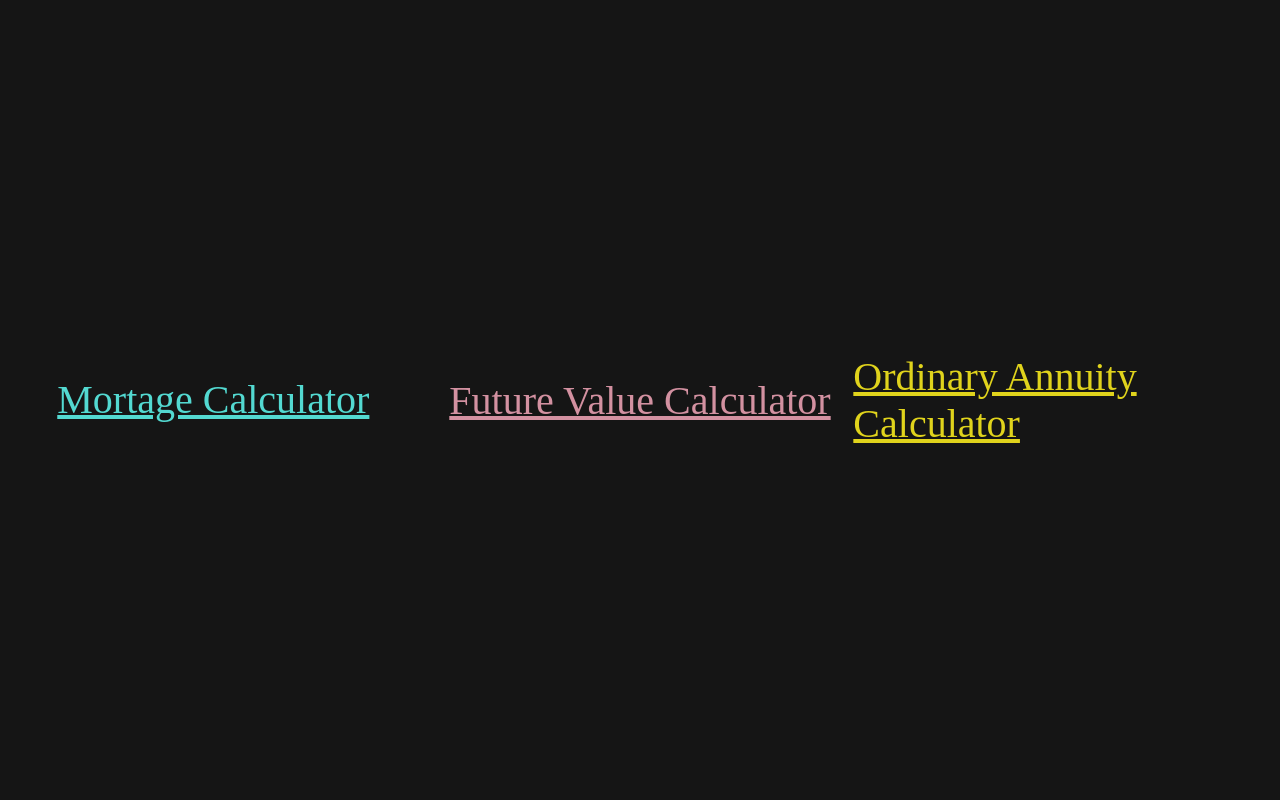
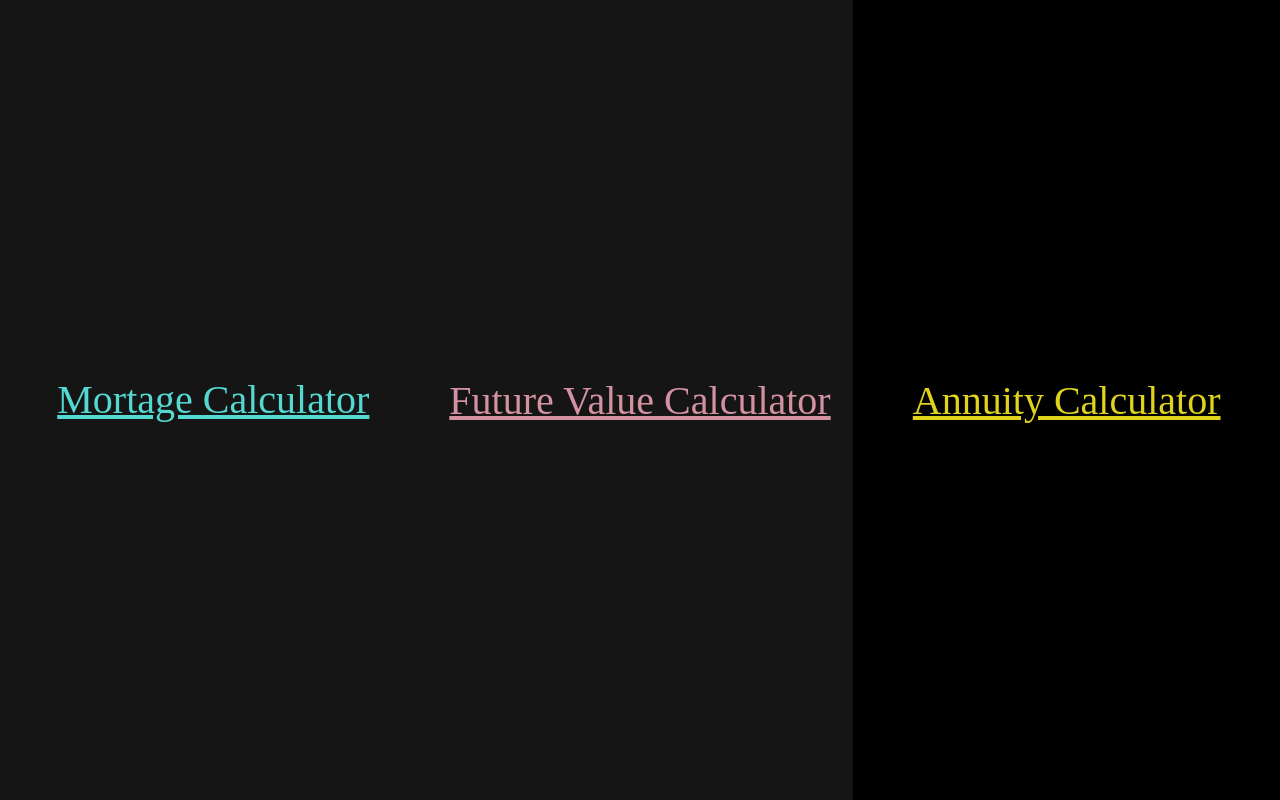
Before and after one commit to rtheFounding/WorkShop1, a plain HTML site: page index.html in a window 1280 px wide. Drawn offline with Linux system fonts and the light colour scheme.

```diff
--- a/css/index.css
+++ b/css/index.css
@@ -15,7 +15,7 @@
   }
 
   .background-three {
-    background-color: #151515;
+    background-color: #000000;
   }
 
   .link-container {
--- a/index.html
+++ b/index.html
@@ -10,14 +10,14 @@
 <body>
     <div class="background-one">
         <div class="link-container">
-          <a class="link-one" href="#">Mortage Calculator</a>
+          <a class="link-one" href="mortagecal.html">Mortage Calculator</a>
         </div>
       </div>
       <div class="background-two link-container">
         <a class="link-two" href="#">Future Value Calculator</a>
       </div>
       <div class="background-three link-container">
-        <a class="link-three" href="#">Ordinary Annuity Calculator</a>
+        <a class="link-three" href="#">Annuity Calculator</a>
       </div>
 
 </body>
```
